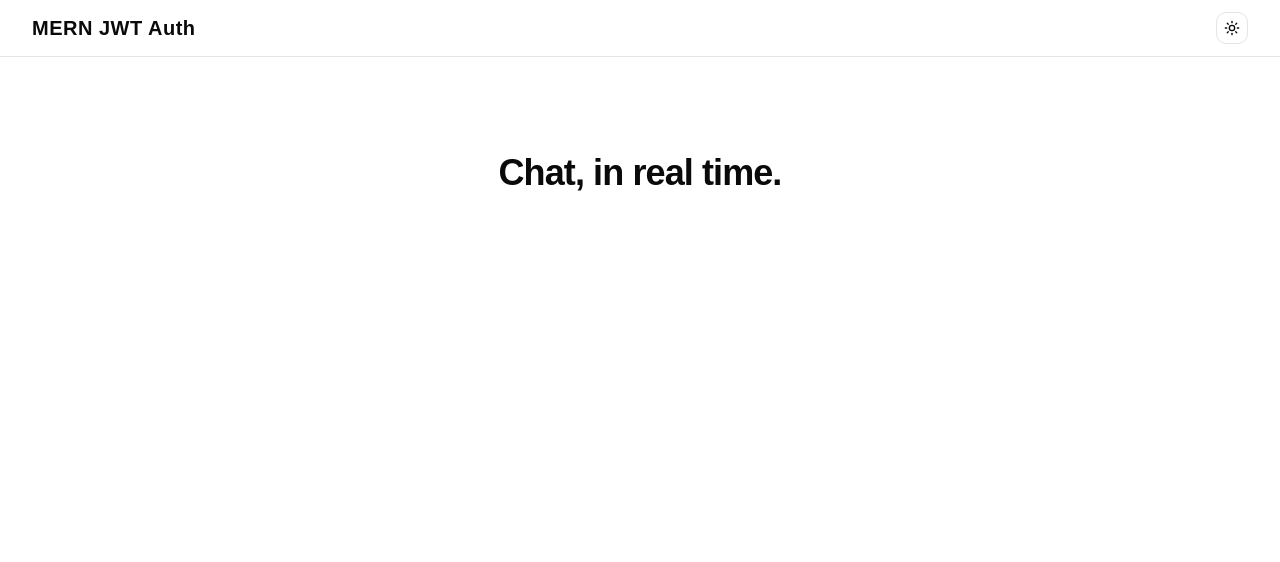
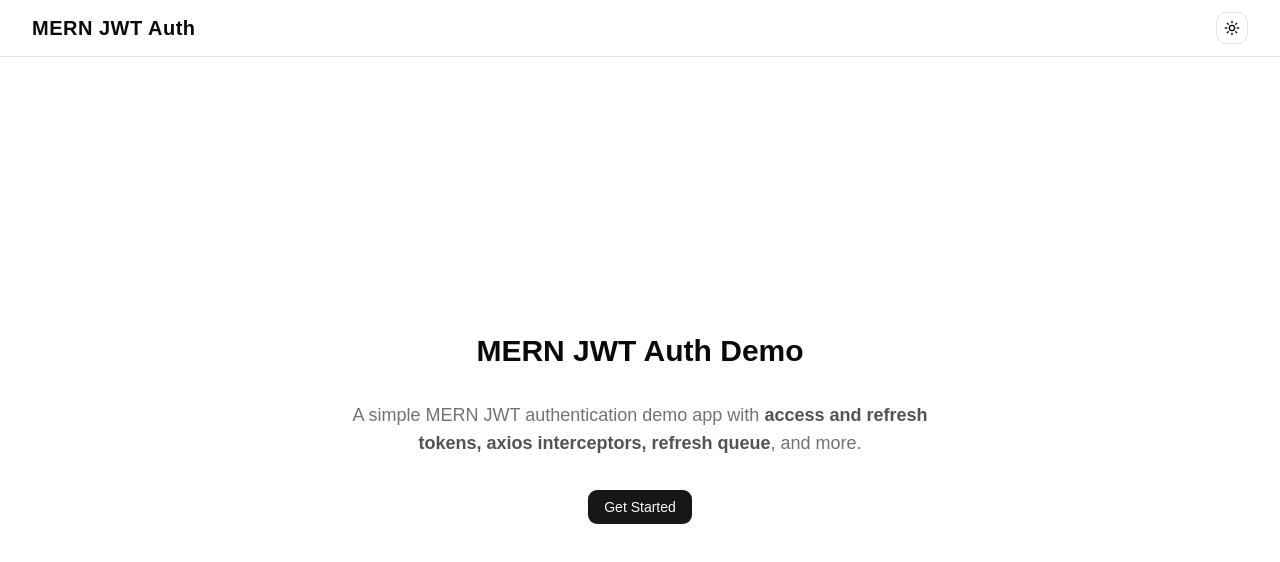
Before and after one commit to ishantbh/mern-jwt-auth, a React (Vite) app in the folder client/: page / in a window 1280 px wide. Shown: the top 562 px of the page. Built offline with nearby package versions, Linux system fonts and the light colour scheme; no server answers.

Commit message:
update landing page to introduce the app and help navigate to the dashboard

```diff
--- a/client/src/layouts/root-layout.tsx
+++ b/client/src/layouts/root-layout.tsx
@@ -7,7 +7,7 @@ export default function RootLayout() {
     <div className='min-h-screen flex flex-col'>
       <Header />
 
-      <main className='flex-1'>
+      <main className='flex-1 flex'>
         <Outlet />
       </main>
       <Toaster />
--- a/client/src/pages/home.tsx
+++ b/client/src/pages/home.tsx
@@ -1,7 +1,26 @@
+import { Link } from 'react-router'
+import { Button } from '@/components/ui/button'
+
 export default function Home() {
   return (
-    <div className='flex flex-col items-center justify-center text-center py-24 px-4'>
-      <h1 className='text-4xl font-bold tracking-tight'>Chat, in real time.</h1>
+    <div className='flex-1 flex'>
+      <div className='flex-1 flex w-full max-w-7xl mx-auto px-4 py-3 sm:px-6 lg:px-8'>
+        <div className='max-w-2xl mx-auto flex-1 flex flex-col items-center justify-center text-center px-4 gap-8'>
+          <h1 className='text-3xl font-bold'>MERN JWT Auth Demo</h1>
+
+          <p className='max-w-2xl text-muted-foreground text-lg'>
+            A simple MERN JWT authentication demo app with{' '}
+            <span className='font-semibold text-foreground/70'>
+              access and refresh tokens, axios interceptors, refresh queue
+            </span>
+            , and more.
+          </p>
+
+          <Button size='lg' className='px-4' asChild>
+            <Link to='/dashboard'>Get Started</Link>
+          </Button>
+        </div>
+      </div>
     </div>
   )
 }
--- a/client/src/pages/login.tsx
+++ b/client/src/pages/login.tsx
@@ -48,7 +48,7 @@ export default function Login() {
   }
 
   return (
-    <div className='flex min-h-[80vh] items-center justify-center px-4'>
+    <div className='flex-1 flex min-h-[80vh] items-center justify-center px-4'>
       <div className='w-full max-w-sm space-y-6'>
         <div className='text-center'>
           <h1 className='text-2xl font-bold'>Welcome back</h1>
--- a/client/src/pages/register.tsx
+++ b/client/src/pages/register.tsx
@@ -50,7 +50,7 @@ export default function Register() {
   }
 
   return (
-    <div className='flex min-h-[80vh] items-center justify-center px-4'>
+    <div className='flex-1 flex min-h-[80vh] items-center justify-center px-4'>
       <div className='w-full max-w-sm space-y-6'>
         <div className='text-center'>
           <h1 className='text-2xl font-bold'>Create an account</h1>
```
